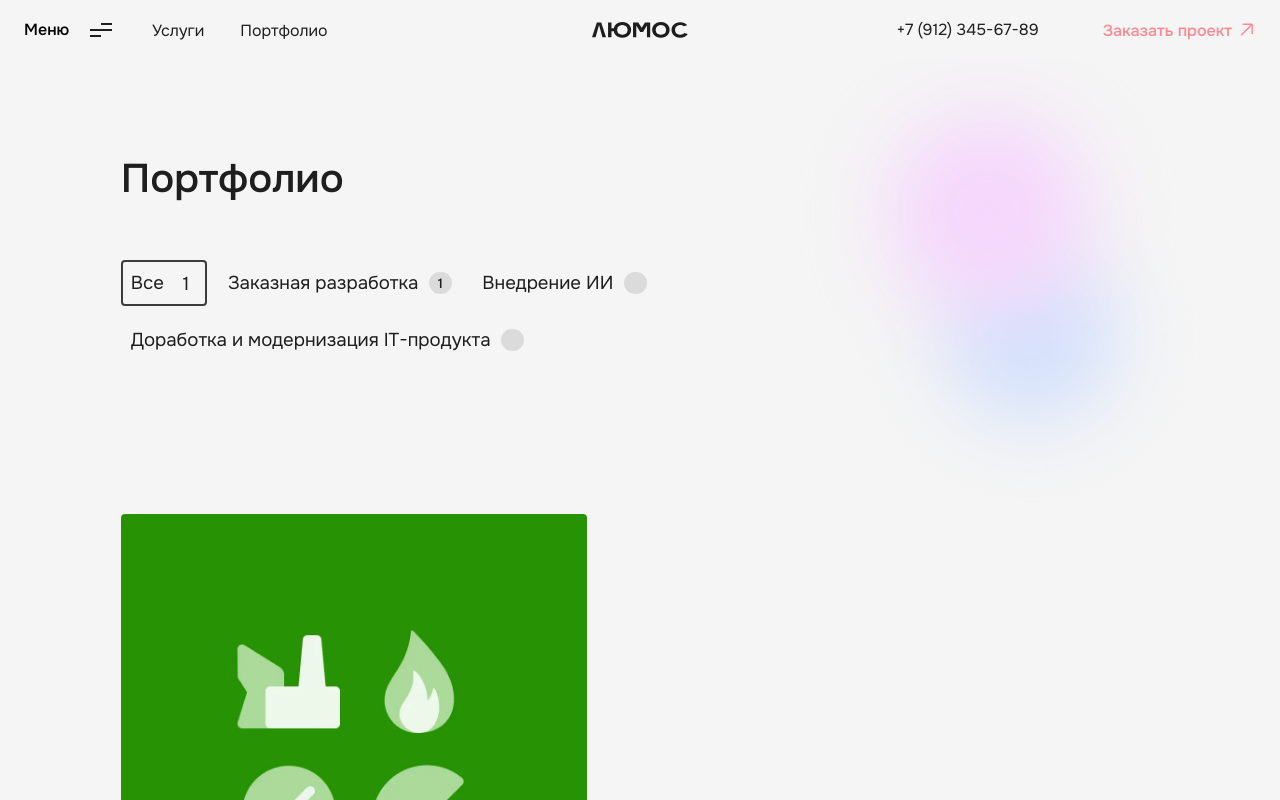
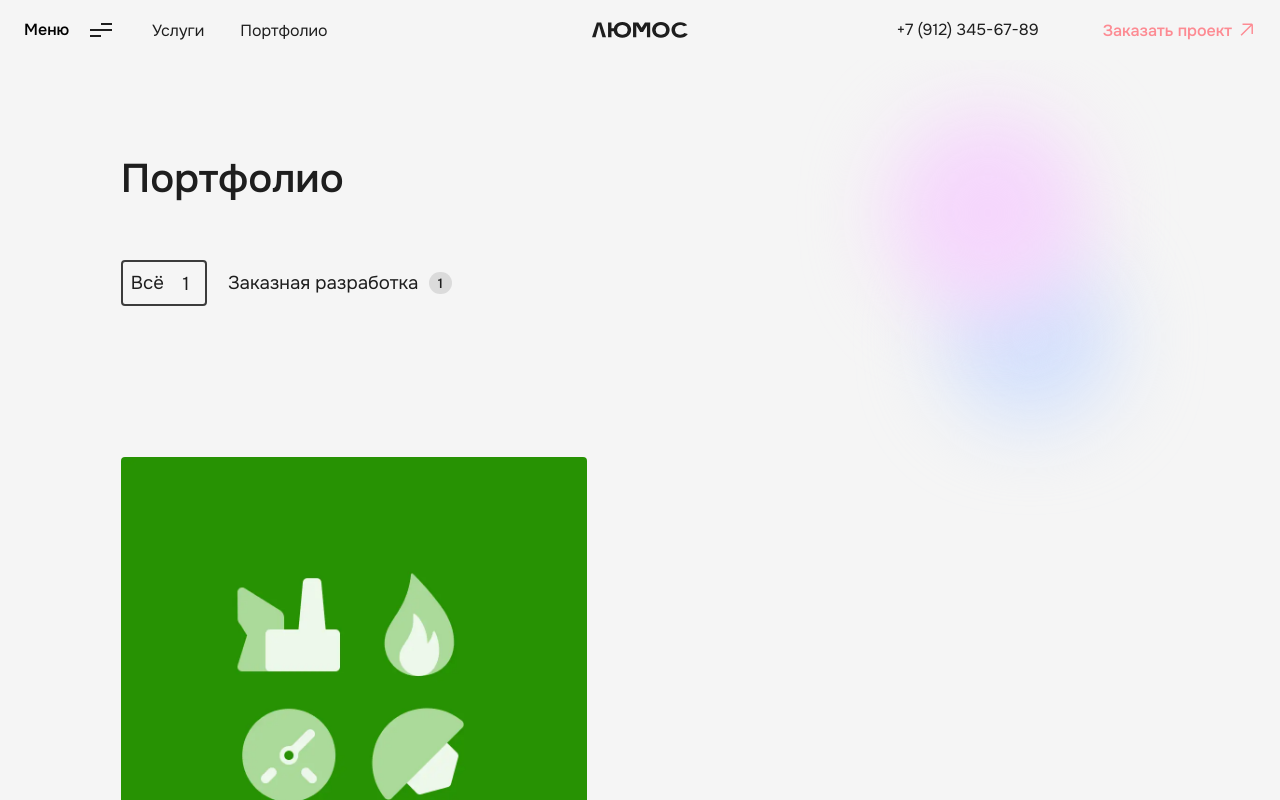
Before and after one commit to denisefremoff/lyumos, a Vue app: page /portfolio in a window 1280 px wide. Shown: the top 800 px of the page. Built offline with nearby package versions, Linux system fonts and the light colour scheme.

Commit message:
не показывать фильтры без категорий

```diff
--- a/src/components/PorUl.vue
+++ b/src/components/PorUl.vue
@@ -4,7 +4,7 @@ const dataPortfolio = DataPortfolio();
 </script>
 
 <template>
-  <li v-for="(categoryLi, index) in dataPortfolio.categoryUl" :key="categoryLi.id"
+  <li v-for="(categoryLi, index) in dataPortfolio.filterCategory" :key="categoryLi.id"
     :class="{ active_nav_category: dataPortfolio.isActive(index) }"
     @click="dataPortfolio.toggleActiveCategory(index, categoryLi.value)">
     {{ categoryLi.title }}
--- a/src/stores/data-portfolio.js
+++ b/src/stores/data-portfolio.js
@@ -1,5 +1,5 @@
 import { defineStore } from "pinia";
-import img_1 from '@/assets/img/premium-pipe.webp';
+import img_1 from "@/assets/img/premium-pipe.webp";
 
 export const DataPortfolio = defineStore("data-portfolio", {
   state: () => ({
@@ -8,11 +8,16 @@ export const DataPortfolio = defineStore("data-portfolio", {
     dataPortfolio: {
       categoryUl: [],
     },
+    tmpArrCategory: [],
     categoryUl: [
-      { id: 1, title: "Все" },
+      { id: 1, title: "Всё" },
       { id: 2, title: "Заказная разработка", value: "Заказная разработка" },
       { id: 3, title: "Внедрение ИИ", value: "Внедрение ИИ" },
-      { id: 4, title: "Доработка и модернизация IT-продукта", value: "Доработка и модернизация IT-продукта" },
+      {
+        id: 4,
+        title: "Доработка и модернизация IT-продукта",
+        value: "Доработка и модернизация IT-продукта",
+      },
     ],
 
     portfolioExamples: [
@@ -20,24 +25,24 @@ export const DataPortfolio = defineStore("data-portfolio", {
         id: 1,
         url: "premium-pipe",
         img: img_1,
-        title: "Система автоматизации для Premium Pipe",
+        title: "Разработка корпоративного сайта “Охрана труда”",
         categories: ["Заказная разработка"],
       },
       // {
       //   id: 2,
-      //   img: img_2,
+      //   img: 2,
       //   title: "Разработка корпоративного сайта “Охрана труда”",
       //   categories: ["Заказная разработка", "Внедрение ИИ"],
       // },
       // {
       //   id: 3,
-      //   img: img_3,
+      //   img: 2,
       //   title: "Разработка корпоративного сайта “Охрана труда”",
       //   categories: ["Внедрение ИИ"],
       // },
       // {
       //   id: 4,
-      //   img: img_2,
+      //   img: 3,
       //   title: "Разработка корпоративного сайта “Охрана труда”",
       //   categories: ["Заказная разработка"],
       // },
@@ -67,16 +72,19 @@ export const DataPortfolio = defineStore("data-portfolio", {
       // },
       // {
       //   id: 9,
-      //   img: img_3,
+      //   img: 2,
       //   title: "Разработка корпоративного сайта “Охрана труда”",
-      //   categories: ["Доработка и модернизация IT-продукта", "Заказная разработка"],
+      //   categories: [
+      //     "Доработка и модернизация IT-продукта",
+      //     "Заказная разработка",
+      //   ],
       // },
       // {
       //   id: 10,
-      //   img: img_2,
+      //   img: 1,
       //   title: "Разработка корпоративного сайта “Охрана труда”",
       //   categories: ["Заказная разработка"],
-      // }
+      //},
     ],
   }),
 
@@ -91,11 +99,22 @@ export const DataPortfolio = defineStore("data-portfolio", {
       return this.category.length === 0 || this.category[0] === undefined
         ? this.portfolioExamples
         : this.portfolioExamples.filter((example) => {
-          return example.categories.some((element) =>
-            this.getCategory.includes(element)
-          );
-        });
+            return example.categories.some((element) =>
+              this.getCategory.includes(element)
+            );
+          });
     },
+
+    filterCategory() {
+      this.getTmpArrCategory();
+      return this.categoryUl.filter((example) => {
+        return (
+          example.title.includes("Всё") ||
+          this.tmpArrCategory.some((category) => example.title === category)
+        );
+      });
+    },
+
     totalPortfolioCount() {
       return this.portfolioExamples.length;
     },
@@ -116,9 +135,18 @@ export const DataPortfolio = defineStore("data-portfolio", {
         example.categories.includes("Доработка и модернизация IT-продукта")
       );
       return modernizationExamples.length;
-    }
+    },
   },
   actions: {
+    getTmpArrCategory() {
+      const categoriesSet = new Set();
+      this.portfolioExamples.forEach((el) => {
+        el.categories.forEach((category) => {
+          categoriesSet.add(category);
+        });
+      });
+      this.tmpArrCategory = Array.from(categoriesSet);
+    },
     toggleActiveCategory(index, category) {
       if (index === 0) {
         this.clearActiveCategories();
```
